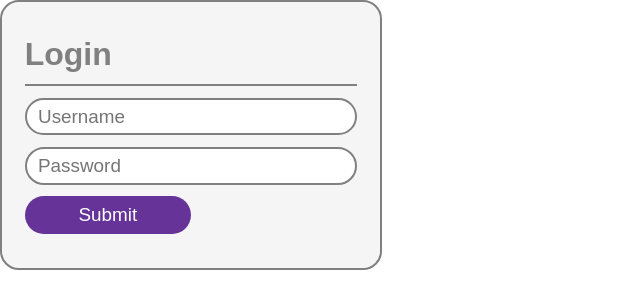
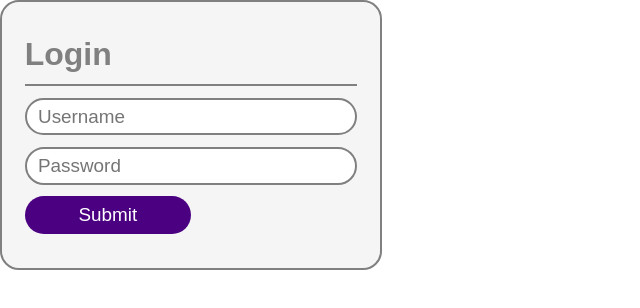
Before and after one commit to Jamdan2/tmon, a React (Create React App) app: page / in a window 1280 px wide. In both pictures the pointer is over the button "Submit". Shown: the top 308 px of the page, without its empty margins (0-640 px from the left). Built offline with nearby package versions, Linux system fonts and the light colour scheme.

Commit message:
Add hover and focus to button

```diff
--- a/src/app/components/loginForm/LoginForm.css
+++ b/src/app/components/loginForm/LoginForm.css
@@ -55,3 +55,11 @@
     outline: none;
     font-size: 5mm;
 }
+
+#loginForm button:hover {
+    background-color: indigo;
+}
+
+#loginForm button:active {
+    border: solid 2px dodgerblue;
+}
```
Also changed, not shown: src/app/pages/Welcome.js (line endings or trailing spaces).
